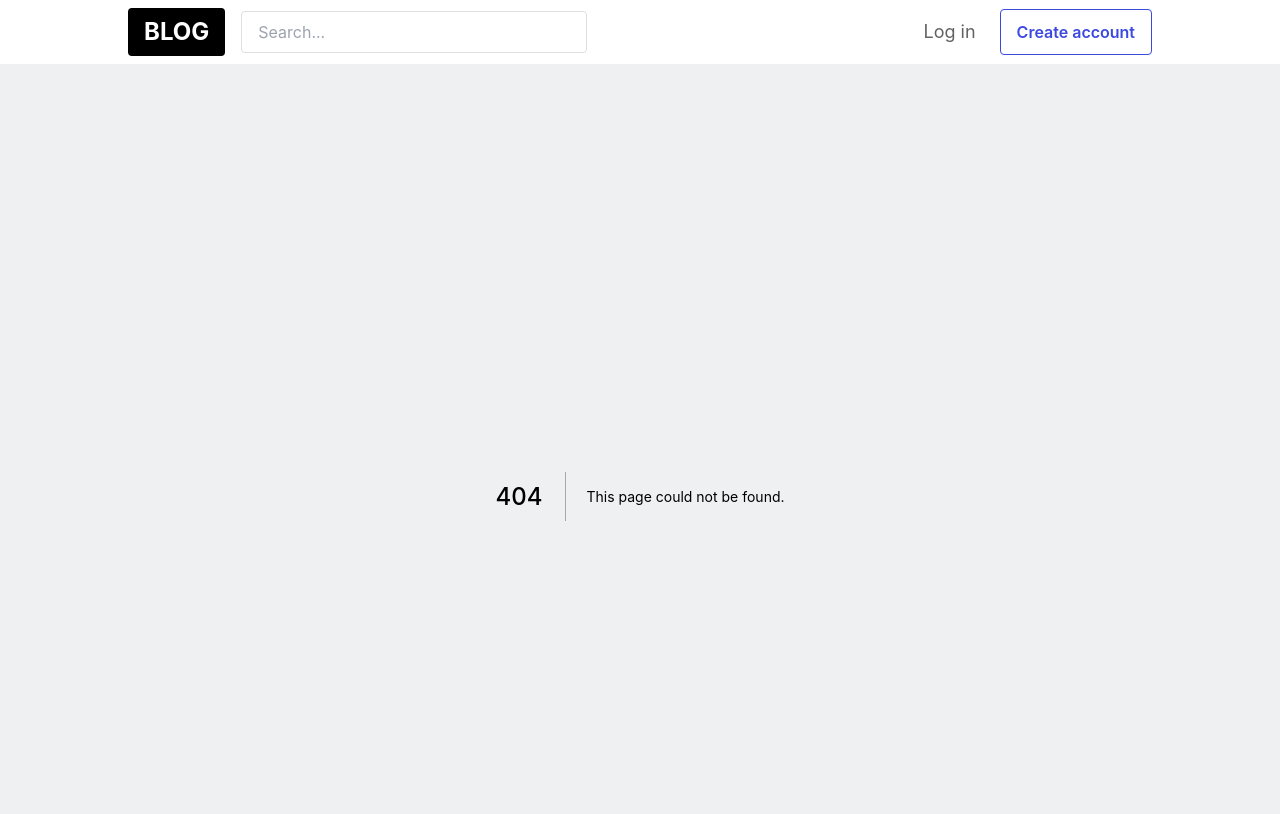
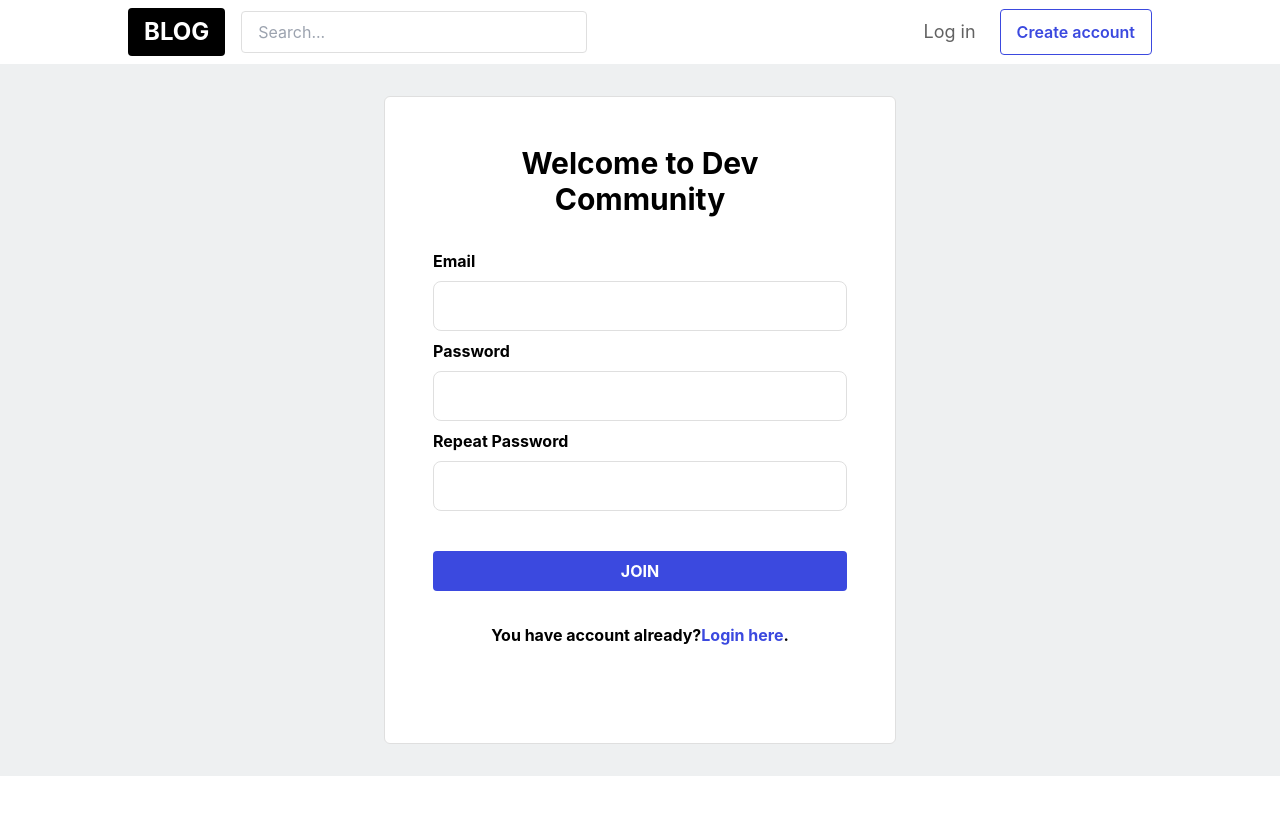
Before and after one commit to NikolayAngelov96/blog-it, a Next.js app: page /register in a window 1280 px wide. Before the commit this address had no page. Shown: the top 814 px of the page. Built offline with nearby package versions, Linux system fonts and the light colour scheme.

Commit message:
add login and register page

```diff
--- /dev/null
+++ b/pages/login.js
@@ -0,0 +1,52 @@
+import Link from "next/link";
+
+const Login = () => {
+  return (
+    <div className="bg-white border border-[#dfdfdf] md:w-1/2 mx-auto p-12 rounded-md">
+      <h1 className="uppercse font-bold text-3xl text-center mb-8">
+        Welcome to Dev Community
+      </h1>
+      <div className="pb-12">
+        <form method="post" className="flex flex-col items-center gap-2">
+          <label htmlFor="email" className="w-full font-bold">
+            Email
+          </label>
+
+          <input
+            type="email"
+            name="email"
+            id="email"
+            className="px-4 py-3 rounded-lg border border-[#dfdfdf] w-full focus:outline-[#3b49df]"
+          />
+          <label htmlFor="password" className="w-full font-bold">
+            Password
+          </label>
+
+          <input
+            type="password"
+            name="password"
+            id="password"
+            className="px-4 py-3 rounded-lg border border-[#dfdfdf] w-full focus:outline-[#3b49df]"
+          />
+
+          <button
+            type="submit"
+            className="uppercase font-bold w-full bg-[#3b49df] rounded text-white py-2 px-4 mt-8"
+          >
+            Login
+          </button>
+        </form>
+
+        <p className="text-center mt-8 font-bold">
+          Don&apos;t have account yet?{" "}
+          <Link href="/register">
+            <a className="text-[#3b49df]">Register here</a>
+          </Link>
+          .
+        </p>
+      </div>
+    </div>
+  );
+};
+
+export default Login;
--- /dev/null
+++ b/pages/register.js
@@ -0,0 +1,59 @@
+import Link from "next/link";
+
+const Register = () => {
+  return (
+    <section className="bg-white border border-[#dfdfdf] w-1/2 mx-auto p-12 rounded-md">
+      <h1 className="uppercse font-bold text-3xl text-center mb-8">
+        Welcome to Dev Community
+      </h1>
+      <div className="pb-12">
+        <form method="post" className="flex flex-col items-center gap-2">
+          <label htmlFor="email" className="w-full font-bold">
+            Email
+          </label>
+
+          <input
+            type="email"
+            name="email"
+            id="email"
+            className="px-4 py-3 rounded-lg border border-[#dfdfdf] w-full focus:outline-[#3b49df]"
+          />
+          <label htmlFor="password" className="w-full font-bold">
+            Password
+          </label>
+
+          <input
+            type="password"
+            name="password"
+            id="password"
+            className="px-4 py-3 rounded-lg border border-[#dfdfdf] w-full focus:outline-[#3b49df]"
+          />
+
+          <label htmlFor="rePass" className="w-full font-bold">
+            Repeat Password
+          </label>
+          <input
+            type="password"
+            name="rePass"
+            id="rePass"
+            className="px-4 py-3 rounded-lg border border-[#dfdfdf] w-full focus:outline-[#3b49df]"
+          />
+
+          <button
+            type="submit"
+            className="uppercase font-bold w-full bg-[#3b49df] rounded text-white py-2 px-4 mt-8"
+          >
+            Join
+          </button>
+        </form>
+
+        <p className="text-center mt-8 font-bold">
+          You have account already?
+          <a className="text-[#3b49df]">Login here</a>.
+        </p>
+      </div>
+    </section>
+  );
+};
+
+export default Register;
```
